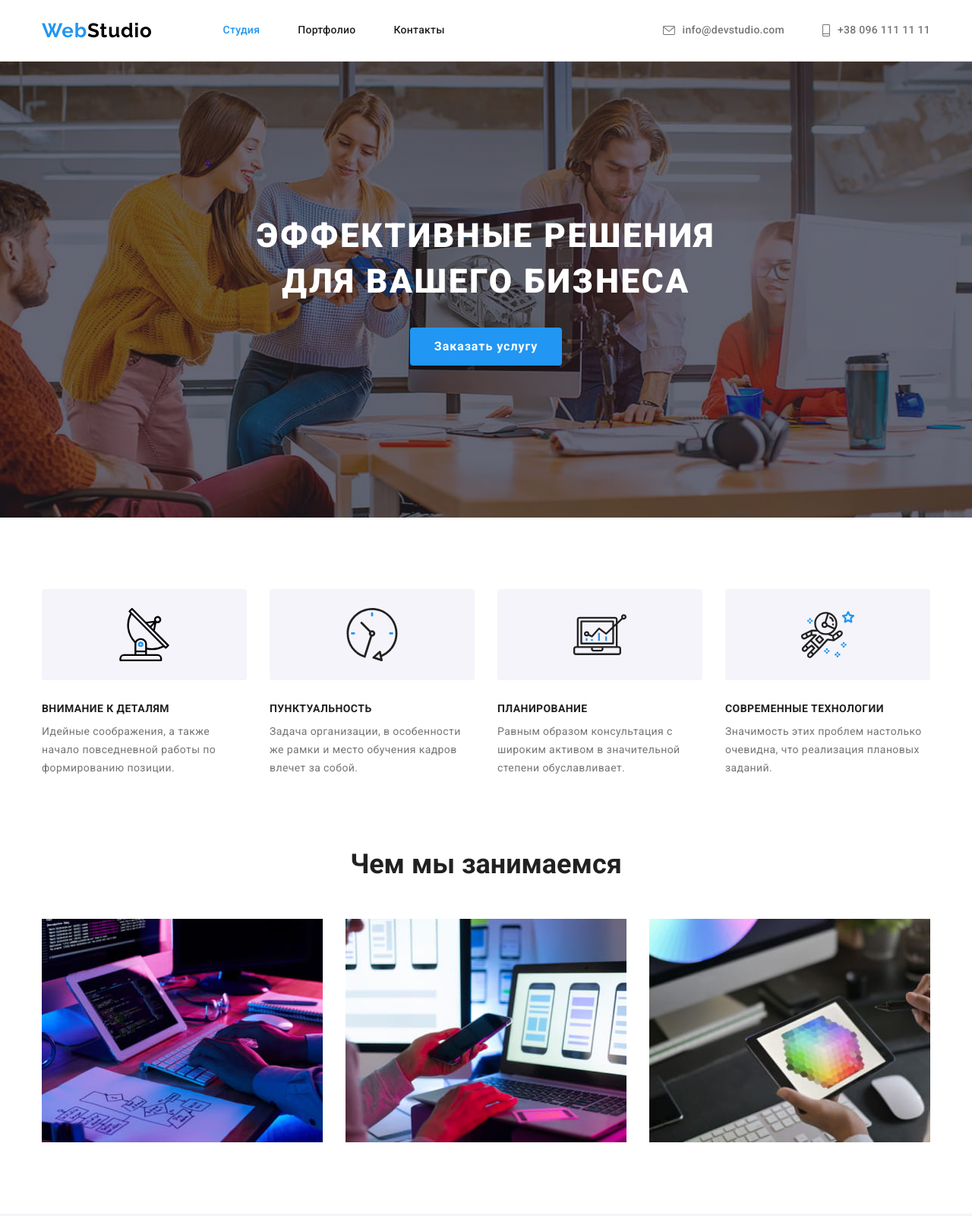
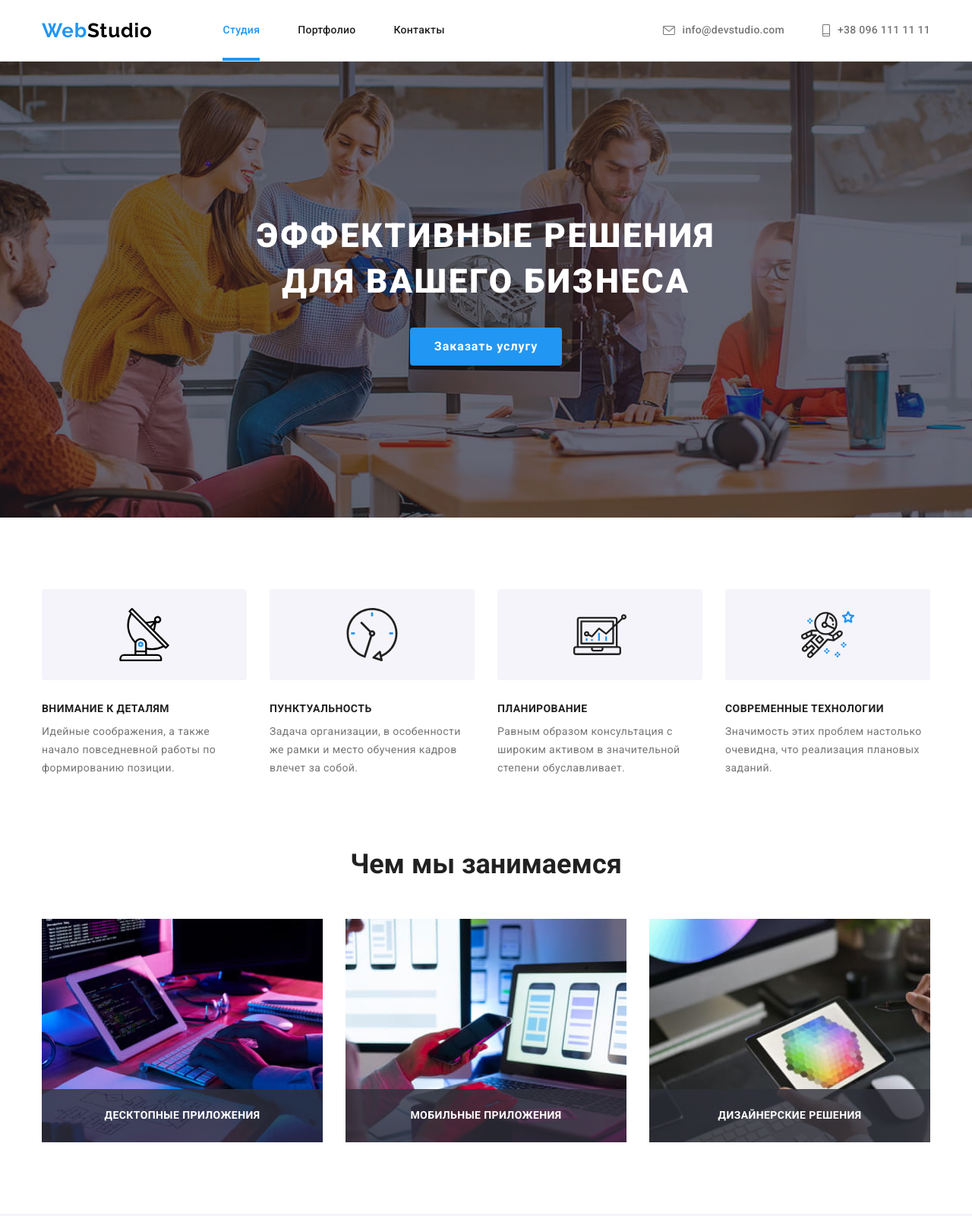
Before and after one commit to kalantyr350/goit-markup-hw-05, a plain HTML site: page index.html in a window 1280 px wide. Shown: the top 1600 px of the page at 76% size. Drawn offline with nearby package versions, Linux system fonts and the light colour scheme.

Commit message:
transition

```diff
--- a/css/styles.css
+++ b/css/styles.css
@@ -1,3 +1,5 @@
+/*  */
+
 :root {
   /* fonts */
   --mein-txt: 'Roboto';
@@ -23,6 +25,8 @@
   --border-hero-cl: #ececec;
   --border-project-cl: #eeeeee;
   --icon-cl: #afb1b8;
+
+  --timing-f: cubic-bezier(0.4, 0, 0.2, 1);
 }
 
 body {
@@ -134,13 +138,31 @@ address {
 
 .nav-link {
   display: inline-block;
+  position: relative;
   padding-top: 32px;
   padding-bottom: 32px;
 
-  color: var(--text-color);
   font-weight: 500;
   line-height: 1.14;
   letter-spacing: 0.02em;
+
+  transition: color 250ms var(--timing-f);
+
+  color: var(--text-color);
+}
+
+.nav-link.current::after {
+  content: '';
+
+  display: block;
+  width: 100%;
+  height: 4px;
+
+  position: absolute;
+  bottom: 0;
+  left: 0;
+
+  background-color: var(--accent-color);
 }
 
 .nav-link:hover,
@@ -164,6 +186,8 @@ address {
   font-weight: 500;
   line-height: 1.14;
   letter-spacing: 0.02em;
+
+  transition: color 250ms var(--timing-f);
 }
 
 .header-contact-item {
@@ -234,6 +258,8 @@ address {
   line-height: 1.88;
   letter-spacing: 0.06em;
   border-radius: 4px;
+
+  transition: background-color 250ms var(--timing-f);
 
   box-shadow: 0px 4px 4px rgba(0, 0, 0, 0.15);
   color: var(--white-txt-color);
@@ -319,11 +345,34 @@ address {
 }
 
 .work-item {
+  position: relative;
   margin-right: 30px;
 }
 
 .work-item:nth-child(3n) {
   margin-right: 0;
+}
+
+.work-label {
+  position: absolute;
+  display: flex;
+  justify-content: center;
+  align-items: center;
+  width: 370px;
+  height: 70px;
+
+  bottom: 0;
+  left: 0;
+
+  font-weight: 700;
+  font-size: 14px;
+  line-height: 1.14;
+  text-align: center;
+  letter-spacing: 0.03em;
+  text-transform: uppercase;
+
+  background: rgba(47, 48, 58, 0.8);
+  color: var(--white-txt-color);
 }
 
 /* team */
@@ -402,6 +451,9 @@ address {
   justify-content: center;
   align-items: center;
   border-radius: 50%;
+
+  transition: background-color 250ms var(--timing-f), color 250ms var(--timing-f);
+
   color: var(--icon-cl);
 }
 
@@ -424,6 +476,7 @@ address {
   line-height: 42px;
   text-align: center;
   letter-spacing: 0.03em;
+
   color: var(--text-color);
 }
 
@@ -442,9 +495,13 @@ address {
   align-items: center;
   width: 170px;
   height: 92px;
+
+  border-radius: 4px;
+
   color: var(--icon-cl);
   border: 1px solid var(--icon-cl);
-  border-radius: 4px;
+
+  transition: color 250ms var(--timing-f);
 }
 
 .client-link:hover,
@@ -489,12 +546,14 @@ address {
   color: var(--white-txt-color);
   line-height: 1.71;
   letter-spacing: 0.03em;
+  transition: color 250ms var(--timing-f);
 }
 
 .contact .address-contact {
   color: var(--footer-secondori-color);
   line-height: 1.71;
   letter-spacing: 0.03em;
+  transition: color 250ms var(--timing-f);
 }
 
 .address-studio:hover,
@@ -536,6 +595,8 @@ address {
   align-items: center;
   border-radius: 50%;
   background: rgba(255, 255, 255, 0.1);
+
+  transition: background-color 250ms var(--timing-f);
 }
 
 .footer-social-icon {
@@ -562,17 +623,21 @@ address {
   padding: 6px 22px;
   border: 0;
 
-  color: var(--text-color);
-  background: var(--bg-team);
-
   font-family: inherit;
-  cursor: pointer;
   font-weight: 500;
   font-size: 16px;
   line-height: 1.62;
   letter-spacing: 0.03em;
   text-align: center;
+
+  cursor: pointer;
+  color: var(--text-color);
+  background: var(--bg-team);
   border-radius: 4px;
+
+  transition-property: background-color, color, box-shadow;
+  transition-duration: 250ms;
+  transition-timing-function: var(--timing-f);
 }
 .filter .button:focus,
 .filter .button:hover {
--- a/index.html
+++ b/index.html
@@ -58,7 +58,7 @@
       <section class="hero hero-bg">
         <div class="conteiner">
           <h1 class="hero-title">Эффективные решения для вашего бизнеса</h1>
-          <button class="hero-button" type="button">Заказать услугу</button>
+          <button class="hero-button" type="button" data-modal-open>Заказать услугу</button>
         </div>
       </section>
 
@@ -124,6 +124,7 @@
           <ul class="work-list list">
             <li class="work-item">
               <img src="./images/img1.jpg" alt="работа над кодом сайта" width="370" height="294" />
+              <p class="work-label">Десктопные приложения</p>
             </li>
             <li class="work-item">
               <img
@@ -132,6 +133,7 @@
                 width="370"
                 height="294"
               />
+              <p class="work-label">Мобильные приложения</p>
             </li>
             <li class="work-item">
               <img
@@ -140,6 +142,7 @@
                 width="370"
                 height="294"
               />
+              <p class="work-label">Дизайнерские решения</p>
             </li>
           </ul>
         </div>
@@ -444,5 +447,8 @@
         </div>
       </div>
     </footer>
+
+    <!-- modal windoy -->
+    <script src="./js/modal.js"></script>
   </body>
 </html>
--- /dev/null
+++ b/js/modal.js
@@ -0,0 +1,14 @@
+(() => {
+  const refs = {
+    openModalBtn: document.querySelector("[data-modal-open]"),
+    closeModalBtn: document.querySelector("[data-modal-close]"),
+    modal: document.querySelector("[data-modal]"),
+  };
+
+  refs.openModalBtn.addEventListener("click", toggleModal);
+  refs.closeModalBtn.addEventListener("click", toggleModal);
+
+  function toggleModal() {
+    refs.modal.classList.toggle("is-hidden");
+  }
+})();
```
